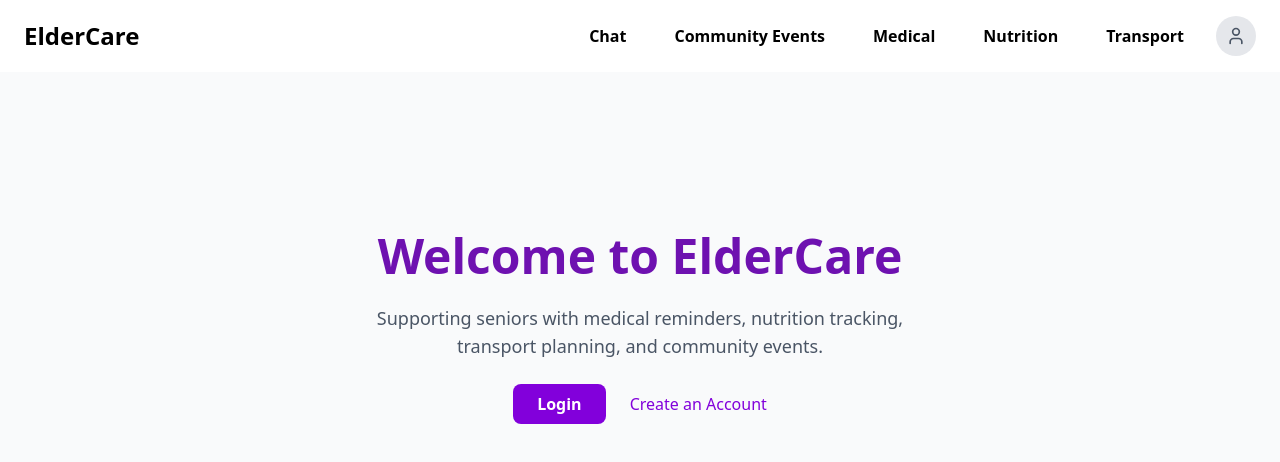
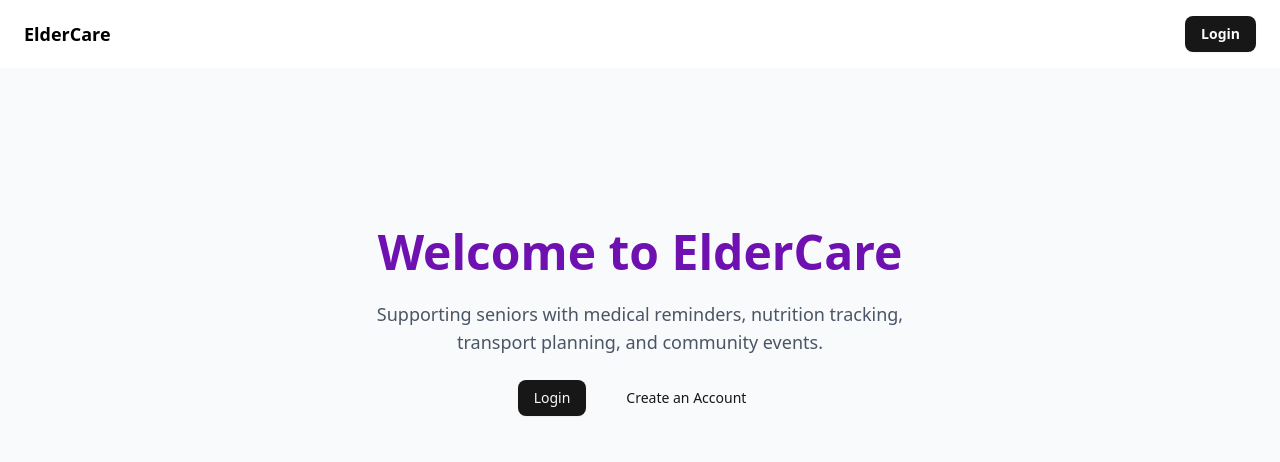
Before and after one commit to provsalt/BED2025Apr_P05_T1, a React (Vite) app in the folder frontend/: page / in a window 1280 px wide. Shown: the top 462 px of the page. Built offline with nearby package versions, Linux system fonts and the light colour scheme.

Commit message:
feat(home): clear, and uncluttered code when???
seriously, what the fuck goes on in your head to think that it looks good. you're gonna get fired if you do this irl

```diff
--- a/frontend/package.json
+++ b/frontend/package.json
@@ -27,7 +27,6 @@
     "react-dom": "^19.1.0",
     "react-hook-form": "^7.58.1",
     "react-router": "^7.6.1",
-    "react-router-dom": "^7.6.2",
     "socket.io-client": "^4.8.1",
     "tailwind-merge": "^3.3.0",
     "tailwindcss": "^4.1.8",
--- a/frontend/src/components/home/Card.jsx
+++ /dev/null
@@ -1,14 +0,0 @@
-export const Card = ({ title, content }) => (
-  <div className="bg-white rounded-xl shadow p-6">
-    <h2 className="text-xl font-bold mb-2 text-purple-700">{title}</h2>
-    {content && content.length > 0 ? (
-      <ul className="list-disc ml-5 text-sm text-gray-700 space-y-1">
-        {content.map((item, i) => (
-          <li key={i}>{item}</li>
-        ))}
-      </ul>
-    ) : (
-      <p className="text-sm text-gray-400 italic">No data available.</p>
-    )}
-  </div>
-);
--- a/frontend/src/components/home/Dashboard.jsx
+++ b/frontend/src/components/home/Dashboard.jsx
@@ -1,21 +1,85 @@
-import { Card } from "./Card";
+import { Card, CardContent, CardHeader, CardTitle } from "@/components/ui/card";
 
 export const Dashboard = ({ summary }) => (
   <div className="space-y-10">
     <h1 className="text-3xl font-semibold text-purple-900">Welcome back!</h1>
     <div className="grid grid-cols-1 sm:grid-cols-2 lg:grid-cols-3 gap-8">
-      <Card title="Recent Meals" content={summary?.meals} />
-      <Card title="Upcoming Events" content={summary?.events} />
-      <Card title="Medications" content={summary?.medications} />
-      <Card
-        title="Nutrition Summary"
-        content={[
-          `Calories: ${summary?.nutrition?.calories || 0}`,
-          `Protein: ${summary?.nutrition?.protein || 0}g`,
-          `Carbs: ${summary?.nutrition?.carbs || 0}g`,
-        ]}
-      />
-      <Card title="Transport Bookmarks" content={summary?.transport} />
+      <Card>
+        <CardHeader>
+          <CardTitle>Recent Meals</CardTitle>
+        </CardHeader>
+        <CardContent>
+          {summary?.meals && summary.meals.length > 0 ? (
+            <ul className="list-disc ml-5 text-sm text-gray-700 space-y-1">
+              {summary.meals.map((item, i) => (
+                <li key={i}>{item}</li>
+              ))}
+            </ul>
+          ) : (
+            <p className="text-sm text-gray-400 italic">No data available.</p>
+          )}
+        </CardContent>
+      </Card>
+      <Card>
+        <CardHeader>
+          <CardTitle>Upcoming Events</CardTitle>
+        </CardHeader>
+        <CardContent>
+          {summary?.events && summary.events.length > 0 ? (
+            <ul className="list-disc ml-5 text-sm text-gray-700 space-y-1">
+              {summary.events.map((item, i) => (
+                <li key={i}>{item}</li>
+              ))}
+            </ul>
+          ) : (
+            <p className="text-sm text-gray-400 italic">No data available.</p>
+          )}
+        </CardContent>
+      </Card>
+      <Card>
+        <CardHeader>
+          <CardTitle>Medications</CardTitle>
+        </CardHeader>
+        <CardContent>
+          {summary?.medications && summary.medications.length > 0 ? (
+            <ul className="list-disc ml-5 text-sm text-gray-700 space-y-1">
+              {summary.medications.map((item, i) => (
+                <li key={i}>{item}</li>
+              ))}
+            </ul>
+          ) : (
+            <p className="text-sm text-gray-400 italic">No data available.</p>
+          )}
+        </CardContent>
+      </Card>
+      <Card>
+        <CardHeader>
+          <CardTitle>Nutrition Summary</CardTitle>
+        </CardHeader>
+        <CardContent>
+          <ul className="list-disc ml-5 text-sm text-gray-700 space-y-1">
+            <li>Calories: {summary?.nutrition?.calories || 0}</li>
+            <li>Protein: {summary?.nutrition?.protein || 0}g</li>
+            <li>Carbs: {summary?.nutrition?.carbs || 0}g</li>
+          </ul>
+        </CardContent>
+      </Card>
+      <Card>
+        <CardHeader>
+          <CardTitle>Transport Bookmarks</CardTitle>
+        </CardHeader>
+        <CardContent>
+          {summary?.transport && summary.transport.length > 0 ? (
+            <ul className="list-disc ml-5 text-sm text-gray-700 space-y-1">
+              {summary.transport.map((item, i) => (
+                <li key={i}>{item}</li>
+              ))}
+            </ul>
+          ) : (
+            <p className="text-sm text-gray-400 italic">No data available.</p>
+          )}
+        </CardContent>
+      </Card>
     </div>
   </div>
 );
--- a/frontend/src/components/home/Landing.jsx
+++ b/frontend/src/components/home/Landing.jsx
@@ -1,3 +1,6 @@
+import { Button } from "@/components/ui/button";
+import { Link } from "react-router";
+
 export const Landing = () => (
   <div className="flex flex-col items-center justify-center text-center space-y-6 py-28">
     <h1 className="text-5xl font-extrabold text-purple-800">Welcome to ElderCare</h1>
@@ -5,18 +8,12 @@ export const Landing = () => (
       Supporting seniors with medical reminders, nutrition tracking, transport planning, and community events.
     </p>
     <div className="space-x-6 flex items-center">
-      <a
-        href="/login"
-        className="bg-purple-700 text-white px-6 py-2 rounded-md font-semibold hover:bg-purple-800 transition"
-      >
-        Login
-      </a>
-      <a
-        href="/signUp"
-        className="relative text-purple-700 font-medium after:content-[''] after:absolute after:left-0 after:-bottom-1 after:w-full after:h-0.5 after:bg-purple-500 after:scale-x-0 hover:after:scale-x-100 after:origin-left after:transition-transform after:duration-300"
-      >
-        Create an Account
-      </a>
+      <Button asChild>
+        <Link to="/login">Login</Link>
+      </Button>
+      <Button variant="link" asChild>
+        <Link to="/signUp">Create an Account</Link>
+      </Button>
     </div>
   </div>
 );
--- a/frontend/src/components/navbar/navbar.jsx
+++ b/frontend/src/components/navbar/navbar.jsx
@@ -23,45 +23,44 @@ export const Navbar = () => {
     navigate("/");
   };
 
-  const handleAvatarClick = () => {
-    if (!isAuthenticated) navigate("/login");
-  };
+  const links = [
+    { to: "/chats", label: "Chat" },
+    { to: "/community", label: "Community Events" },
+    { to: "/medical", label: "Medical" },
+    { to: "/nutrition", label: "Nutrition" },
+    { to: "/transport", label: "Transport" }
+  ]
+
+  const navLinkClasses = "text-base font-semibold text-black relative after:absolute after:left-0 after:-bottom-0.5 after:h-[2px] after:w-0 after:bg-purple-600 after:transition-all after:duration-300 hover:after:w-full";
 
   return (
     <nav className="flex items-center justify-between px-6 py-4 shadow-md bg-white">
-      <div className="text-2xl font-bold text-black">
+      <div className="text-lg font-bold text-black">
         <Link to="/">ElderCare</Link>
       </div>
 
       <div className="flex items-center gap-4">
-        <Button variant="ghost" asChild className="text-base font-semibold text-black hover:bg-purple-100 rounded-md transition">
-          <Link to="/chats" className="text-base font-semibold text-black relative after:absolute after:left-0 after:-bottom-0.5 after:h-[2px] after:w-0 after:bg-purple-600 after:transition-all after:duration-300 hover:after:w-full"
-          >Chat</Link>
-        </Button>
-        <Button variant="ghost" asChild className="text-base font-semibold text-black hover:bg-purple-100 rounded-md transition">
-          <Link to="/community" className="text-base font-semibold text-black relative after:absolute after:left-0 after:-bottom-0.5 after:h-[2px] after:w-0 after:bg-purple-600 after:transition-all after:duration-300 hover:after:w-full"
-          >Community Events</Link>
-        </Button>
-        <Button variant="ghost" asChild className="text-base font-semibold text-black hover:bg-purple-100 rounded-md transition">
-          <Link to="/medical" className="text-base font-semibold text-black relative after:absolute after:left-0 after:-bottom-0.5 after:h-[2px] after:w-0 after:bg-purple-600 after:transition-all after:duration-300 hover:after:w-full"
-          >Medical</Link>
-        </Button>
-        <Button variant="ghost" asChild className="text-base font-semibold text-black hover:bg-purple-100 rounded-md transition">
-          <Link to="/nutrition" className="text-base font-semibold text-black relative after:absolute after:left-0 after:-bottom-0.5 after:h-[2px] after:w-0 after:bg-purple-600 after:transition-all after:duration-300 hover:after:w-full"
-          >Nutrition</Link>
-        </Button>
-        <Button variant="ghost" asChild className="text-base font-semibold text-black hover:bg-purple-100 rounded-md transition">
-          <Link to="/transport" className="text-base font-semibold text-black relative after:absolute after:left-0 after:-bottom-0.5 after:h-[2px] after:w-0 after:bg-purple-600 after:transition-all after:duration-300 hover:after:w-full"
-          >Transport</Link>
-        </Button>
+
+        {isAuthenticated && (
+          links.map((link) => (
+            <Link
+              key={link.to}
+              to={link.to}
+              className={`${navLinkClasses} mx-2`}
+            >
+              {link.label}
+            </Link>
+          ))
+        )}
+
+        {isAuthenticated ? (
 
           <DropdownMenu>
             <DropdownMenuTrigger asChild>
               <div
-              onClick={handleAvatarClick}
                 className="relative w-10 h-10 profile-hover-ring cursor-pointer"
               >
-              {isAuthenticated && profile_picture_url ? (
+                {profile_picture_url ? (
                   <img
                     src={profile_picture_url}
                     alt="Profile"
@@ -75,7 +74,6 @@ export const Navbar = () => {
               </div>
             </DropdownMenuTrigger>
 
-          {isAuthenticated && (
             <DropdownMenuContent
               align="end"
               className="w-52 rounded-xl bg-white shadow-lg border border-gray-200 p-2"
@@ -101,8 +99,12 @@ export const Navbar = () => {
                 </div>
               </DropdownMenuItem>
             </DropdownMenuContent>
+          </DropdownMenu>
+        ) : (
+          <Button asChild>
+            <Link to="/login" className="text-base font-semibold text-black">Login</Link>
+          </Button>
         )}
-        </DropdownMenu>
       </div>
     </nav>
   );
--- a/frontend/src/routes/Home.jsx
+++ b/frontend/src/routes/Home.jsx
@@ -17,8 +17,8 @@ export const Home = () => {
   }, [isAuthenticated]);
 
   return (
-    <div className="min-h-screen bg-gray-50 text-gray-900">
-      <div className="max-w-screen-xl mx-auto px-6 py-12">
+    <div className="flex-1 bg-gray-50 text-gray-900">
+      <div className="mx-auto px-6 py-12">
         {isAuthenticated ? <Dashboard summary={summary} /> : <Landing />}
       </div>
     </div>
```
Also changed, not shown: 1 other file (tests, documents, lock files or other folders). Lines whose indentation alone changed are shown as unchanged.
